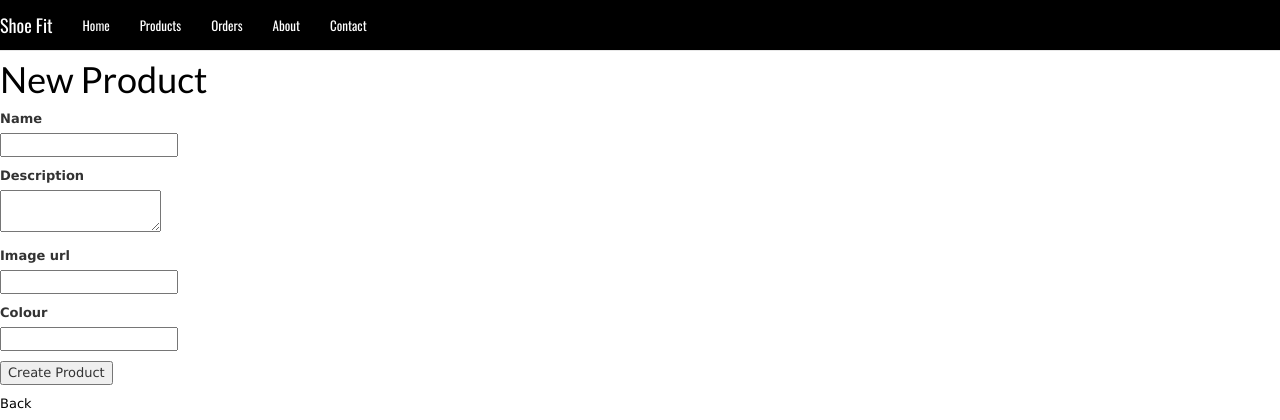
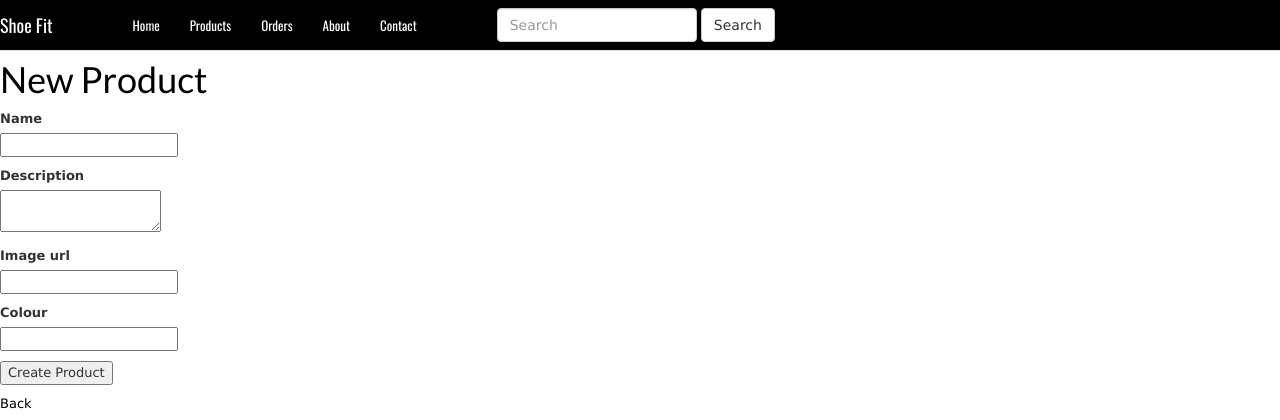
Before and after one commit to takumab/shoefit, a Rails app: page /products/new in a window 1280 px wide. Shown: the top 420 px of the page. Run offline with Rails 7, Linux system fonts and the light colour scheme; style sheets or scripts are compiled from the project's sources; some libraries are stand-ins or nearby versions.

Commit message:
Add forms

```diff
--- a/app/assets/stylesheets/application.css
+++ b/app/assets/stylesheets/application.css
@@ -13,3 +13,6 @@
  *= require_tree .
  *= require_self
  */
+ .navbar-left {
+  	margin-left: 50px;
+ }
--- a/app/assets/stylesheets/orders.scss
+++ b/app/assets/stylesheets/orders.scss
@@ -2,3 +2,8 @@
 	text-align: center;
 	font-family: Oswald, sans-serif;
 }
+
+.oContainer {
+	position: relative;
+	top: -222px;
+}
--- a/app/controllers/products_controller.rb
+++ b/app/controllers/products_controller.rb
@@ -4,8 +4,12 @@ class ProductsController < ApplicationController
   # GET /products
   # GET /products.json
   def index
+    if params[:q]
+      search_term = params[:q]
+      @products = Product.where("name LIKE ?", "%#{search_term}%")
+    else
     @products = Product.all
-
+    end
   end
 
   # GET /products/1
@@ -16,6 +20,7 @@ class ProductsController < ApplicationController
   # GET /products/new
   def new
     @product = Product.new
+    @price = Product.new
   end
 
   # GET /products/1/edit
@@ -62,6 +67,7 @@ class ProductsController < ApplicationController
     end
   end
 
+
   private
     # Use callbacks to share common setup or constraints between actions.
     def set_product
--- a/app/views/layouts/application.html.erb
+++ b/app/views/layouts/application.html.erb
@@ -43,8 +43,15 @@
 	    		<li>
 	    			<%= link_to 'Contact', static_pages_contact_path %>
 	    		</li>
+	    		<li>
+	    			<%= form_tag('/products', method: "get", class: "navbar-form navbar-left") do %>
+	    			<%= text_field_tag(:q, "", class: "form-control", placeholder: "Search") %>
+	    			<%= submit_tag("Search", class: "btn btn-default") %>
+	    			<% end %>
+	    		</li>
 	    	</ul>
 	    </div>
+
 	  </nav>
 
 	<footer class="footer">
--- a/app/views/products/_form.html.erb
+++ b/app/views/products/_form.html.erb
@@ -28,6 +28,8 @@
     <%= f.label :colour %><br>
     <%= f.text_field :colour %>
   </div>
+
+
   <div class="actions">
     <%= f.submit %>
   </div>
--- a/app/views/products/index.html.erb
+++ b/app/views/products/index.html.erb
@@ -1,3 +1,4 @@
+<section>
 	<div class="pContainer">
 		<p id="notice"><%= notice %></p>
 
@@ -15,3 +16,4 @@
 			<%= link_to 'Products', products_path %>
 		</div>
 	</div><!--/.pContainer-->
+</section>
--- a/app/views/static_pages/landing_page.html.erb
+++ b/app/views/static_pages/landing_page.html.erb
@@ -87,5 +87,6 @@
         <%= link_to image_tag('Shoe-1.jpg') %>
       </div>
     </div><!--/.row-4-->
+
   </div>
 </section>
--- a/config/routes.rb
+++ b/config/routes.rb
@@ -2,7 +2,6 @@ Rails.application.routes.draw do
   resources :products
 
   resources :orders, only: [:index, :show, :create, :destroy]
-  get 'static_pages/about', to: redirect('static_pages/contact') #change after lesson submission
 
   get 'static_pages/about'
 
```
Also changed, not shown: app/views/orders/index.html.erb (line endings or trailing spaces), db/migrate/20151124110212_create_products.rb (line endings or trailing spaces). Lines whose indentation alone changed are shown as unchanged.
